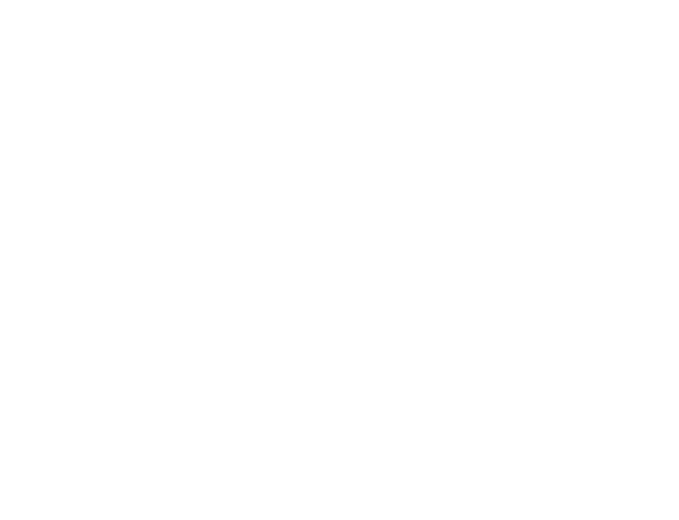
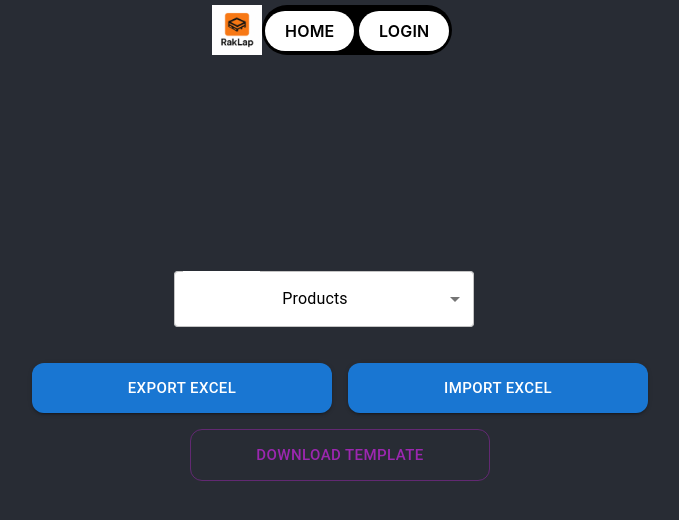
Before and after one commit to ProjekLabor-RakLap/ProjektLaborFrontend, a React (Create React App) app: page /excel in a window 1280 px wide. Before the commit this address had no page. Shown: the top 520 px of the page, without its empty margins (308-987 px from the left). Built offline with nearby package versions, Linux system fonts and the light colour scheme.

Commit message:
Added new page for excel import/export

```diff
--- a/src/App.tsx
+++ b/src/App.tsx
@@ -11,6 +11,7 @@
 import RegisterPage from './app/Register/page';
 import ForgottenPasswordPage from './app/ForgottenPassword/page';
 import VerifyPage from 'app/Verify/page';
+import Excel from 'app/Excel/page';
 
 function App() {
   return (
@@ -28,6 +29,7 @@
           <Route path="/register" element={<RegisterPage />} />
           <Route path="/forgotten-password" element={<ForgottenPasswordPage />} />
           <Route path="/verify" element={<VerifyPage />} />
+          <Route path="/excel" element={<Excel />} />
         </Routes>
       </Router>
     </UserProvider>
--- a/src/Components/NavBar/PillNav/PillNavWithItems.tsx
+++ b/src/Components/NavBar/PillNav/PillNavWithItems.tsx
@@ -26,6 +26,7 @@
       { label: 'Products', href: '/products' },
       { label: 'Statistics', href: '/statistics' },
       { label: 'Admin', href: '/admin' },
+      { label: 'Excel', href: '/excel' },
     ];
   }
 
@@ -36,6 +37,7 @@
       { label: 'Stock Change', href: '/stock-change' },
       { label: 'Products', href: '/products' },
       { label: 'Statistics', href: '/statistics' },
+      { label: 'Excel', href: '/excel' },
     ];
   }
 
--- /dev/null
+++ b/src/Interfaces/ITables.ts
@@ -0,0 +1,7 @@
+export enum ITables
+{
+    Products = 0,
+    StockChanges = 1,
+    Stocks  = 2,
+    Warehouses = 5
+}
--- /dev/null
+++ b/src/app/Excel/page.tsx
@@ -0,0 +1,195 @@
+import PillNavFull from '../../Components/NavBar/PillNav/PillNavWithItems';
+import {
+  Box,
+  Container,
+  Button,
+  FormControl,
+  InputLabel,
+  MenuItem,
+  Select,
+  SelectChangeEvent,
+} from "@mui/material";
+import { useState } from "react";
+import { ITables } from '../../Interfaces/ITables';
+
+function Excel() {
+
+  const [selectedTable, setSelectedTable] = useState<ITables>(ITables.Products);
+
+  const handleTableChange = (event: SelectChangeEvent<number>) => {
+    setSelectedTable(Number(event.target.value) as ITables);
+  };
+
+  const downloadExcel = async (table: number): Promise<void> => {
+    try {
+      const response = await fetch("https://localhost:7116/api/excel/export", {
+        method: "POST",
+        headers: {
+          "Content-Type": "application/json"
+        },
+        body: JSON.stringify(table)
+      });
+
+      if (!response.ok) {
+        const msg = await response.text();
+        throw new Error(msg || "Failed to export file");
+      }
+
+      const blob = await response.blob();
+      const url = window.URL.createObjectURL(blob);
+
+      const a = document.createElement("a");
+      a.href = url;
+      a.download = `${ITables[table]}_Export.xlsx`;
+      a.click();
+
+      window.URL.revokeObjectURL(url);
+    } catch (error) {
+      console.error("Excel export failed:", error);
+    }
+  };
+
+  const importExcel = async (table: ITables, file: File): Promise<void> => {
+    const formData = new FormData();
+    formData.append("file", file);
+
+    const response = await fetch(
+      `https://localhost:7116/api/excel/import?table=${table}`,
+      {
+        method: "POST",
+        body: formData
+      }
+    );
+
+    if (!response.ok) {
+      const msg = await response.text();
+      throw new Error(msg);
+    }
+
+    console.log("Imported successfully");
+  };
+
+  const handleFileSelect = async (
+    event: React.ChangeEvent<HTMLInputElement>
+  ) => {
+    const file = event.target.files?.[0];
+    if (!file) return;
+
+    try {
+      await importExcel(selectedTable, file);
+      console.log("Import successful");
+    } catch (err) {
+      console.error("Import failed:", err);
+    }
+  };
+
+  const downloadTemplate = async (table: ITables): Promise<void> => {
+  try {
+    const response = await fetch(
+      `https://localhost:7116/api/excel/template?table=${table}`,
+      {
+        method: "GET"
+      }
+    );
+
+    if (!response.ok) {
+      const msg = await response.text();
+      throw new Error(msg || "Failed to download template");
+    }
+
+    const blob = await response.blob();
+    const url = window.URL.createObjectURL(blob);
+
+    const a = document.createElement("a");
+    a.href = url;
+    a.download = `${ITables[table]}_Template.xlsx`;
+    a.click();
+
+    window.URL.revokeObjectURL(url);
+  } catch (error) {
+    console.error("Template download failed:", error);
+  }
+};
+
+
+  return (
+    <div className="App">
+      <header className="App-header">
+        <PillNavFull />
+
+        <Box mb={8} display="flex" flexDirection="column" alignItems="center" gap={2} sx={{ marginTop: "5rem" }}>
+          <Container maxWidth="md">
+            <Box textAlign="center" mb={8}>
+              <div style={{display: 'flex', justifyContent: 'center'}}>
+              <FormControl sx={{ minWidth: 220, mr: 2 }}>
+                <Select
+                  value={selectedTable}
+                  label="Select Table"
+                  onChange={handleTableChange}
+                  sx={{
+                    width: 300,
+                    bgcolor: "white",
+                    color: "black",
+                    borderRadius: 1,
+                    marginBottom: "20px",
+                    }}
+                >
+                  {Object.entries(ITables)
+                    .filter(([key, value]) => !isNaN(Number(value)))
+                    .map(([key, value]) => (
+                      <MenuItem key={value} value={value}>
+                        {key}
+                      </MenuItem>
+                    ))}
+                </Select>
+              </FormControl>
+              </div>
+              <div style={{display: 'flex', justifyContent: 'center', marginTop: '16px'}}>
+              <Button
+                variant="contained"
+                color="primary"
+                size="large"
+                sx={{ borderRadius: 3, px: 4, py: 1.5, ml: 2, width: 300 }}
+                onClick={() => downloadExcel(selectedTable)}
+              >
+                Export Excel
+              </Button>
+              <Button
+                variant="contained"
+                color="primary"
+                size="large"
+                sx={{ borderRadius: 3, px: 4, py: 1.5, ml: 2, width: 300 }}
+                onClick={() => document.getElementById("excel-upload")?.click()}
+              >
+                Import Excel
+              </Button>
+              </div>
+              <div style={{display: 'flex', justifyContent: 'center', marginTop: '16px'}}>
+              <Button
+                variant="outlined"
+                color="secondary"
+                size="large"
+                sx={{ borderRadius: 3, px: 4, py: 1.5, ml: 2, width: 300 }}
+                onClick={() => downloadTemplate(selectedTable)}
+                >
+                Download Template
+               </Button>
+                </div>
+
+              <input
+                type="file"
+                accept=".xlsx"
+                id="excel-upload"
+                style={{ display: "none" }}
+                onChange={handleFileSelect}
+              />
+
+            </Box>
+          </Container>
+        </Box>
+      </header>
+    </div>
+  );
+}
+
+export default Excel;
```
